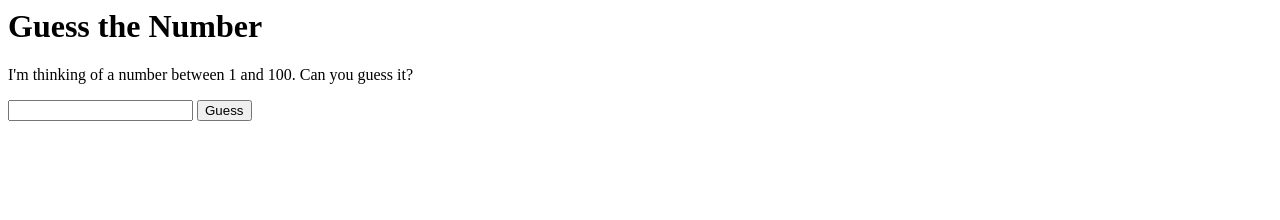
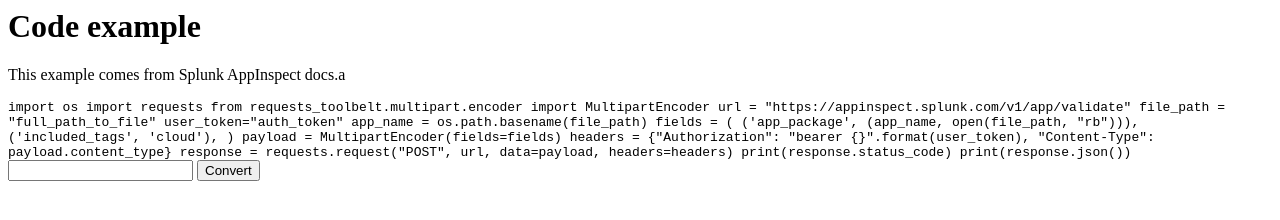
Before and after one commit to PKing70/PKing70.github.io, a plain HTML site: page index.html in a window 1280 px wide. Drawn offline with Linux system fonts and the light colour scheme.

Commit message:
Update index.html

```diff
--- a/index.html
+++ b/index.html
@@ -1,29 +1,52 @@
 <html>
 <head>
-    <title>Guess the Number</title>
+    <title>Transpile from Python</title>
 </head>
 <body>
-<h1>Guess the Number</h1>
-<p>I'm thinking of a number between 1 and 100. Can you guess it?</p>
-<input type="number" id="guess">
-<button onclick="checkGuess()">Guess</button>
+<h1>Code example</h1>
+<p>This example comes from <a href+"https://dev.splunk.com/enterprise/reference/appinspect/appinspectapiepref/#:~:text=F%20app_package%3D%3Capp_package%3E-,Python,-import%20os%0Aimport">Splunk AppInspect docs.</a>a</p>
+<code id="source">import os
+import requests
+from requests_toolbelt.multipart.encoder import MultipartEncoder
+url = "https://appinspect.splunk.com/v1/app/validate"
+file_path = "full_path_to_file"
+user_token="auth_token"
+app_name = os.path.basename(file_path)
+
+fields = (
+   ('app_package', (app_name, open(file_path, "rb"))),
+   ('included_tags', 'cloud'),
+)
+payload = MultipartEncoder(fields=fields)
+headers = {"Authorization": "bearer {}".format(user_token), "Content-Type": payload.content_type}
+response = requests.request("POST", url, data=payload, headers=headers)
+
+print(response.status_code)
+print(response.json())
+</code>
+<input targetLanguage="text" id="lang">
+<button onclick="callTranspiler()">Convert</button>
 <p id="result"></p>
+<code id="conversion">
+</code>
 <script>
-    const target = Math.floor(Math.random() * 100) + 1;
-    let numGuesses = 0;
+//    const target = Math.floor(Math.random() * 100) + 1;
+//    let numGuesses = 0;
 
-    function checkGuess() {
-        numGuesses += 1;
-        const guess = document.getElementById("guess").value;
+    function callTranspiler() {
+//        numGuesses += 1;
+        const targetLanguage = document.getElementById("guess").value;
         const resultParagraph = document.getElementById("result");
-
-        if (guess == target) {
-            resultParagraph.innerHTML = "You got it! It took you " + numGuesses + " guesses.";
-        } else if (guess < target) {
-            resultParagraph.innerHTML = "Your guess is too low. Try again.";
-        } else if (guess > target) {
-            resultParagraph.innerHTML = "Your guess is too high. Try again.";
-        }
+        const conversionCodeblock = document.getElementById("conversion");
+        resultParagraph.innerHTML = "This is a result.";
+        conversionCodeblock.innerHTML = "Hello World";
+//        if (guess == target) {
+//            resultParagraph.innerHTML = "You got it! It took you " + numGuesses + " guesses.";
+//        } else if (guess < target) {
+//            resultParagraph.innerHTML = "Your guess is too low. Try again.";
+//       } else if (guess > target) {
+//            resultParagraph.innerHTML = "Your guess is too high. Try again.";
+//        }
     }
 </script>
 </body>
```
